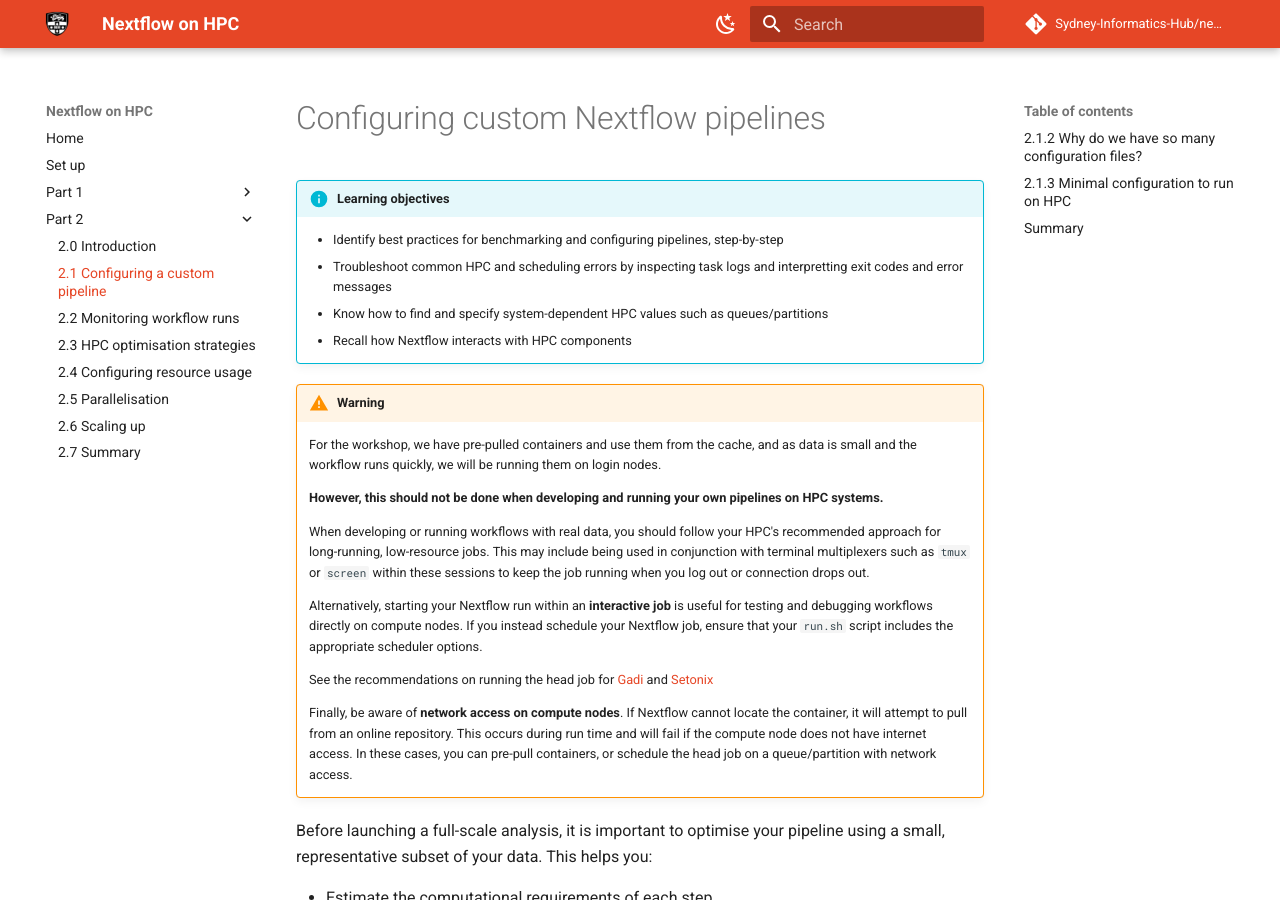
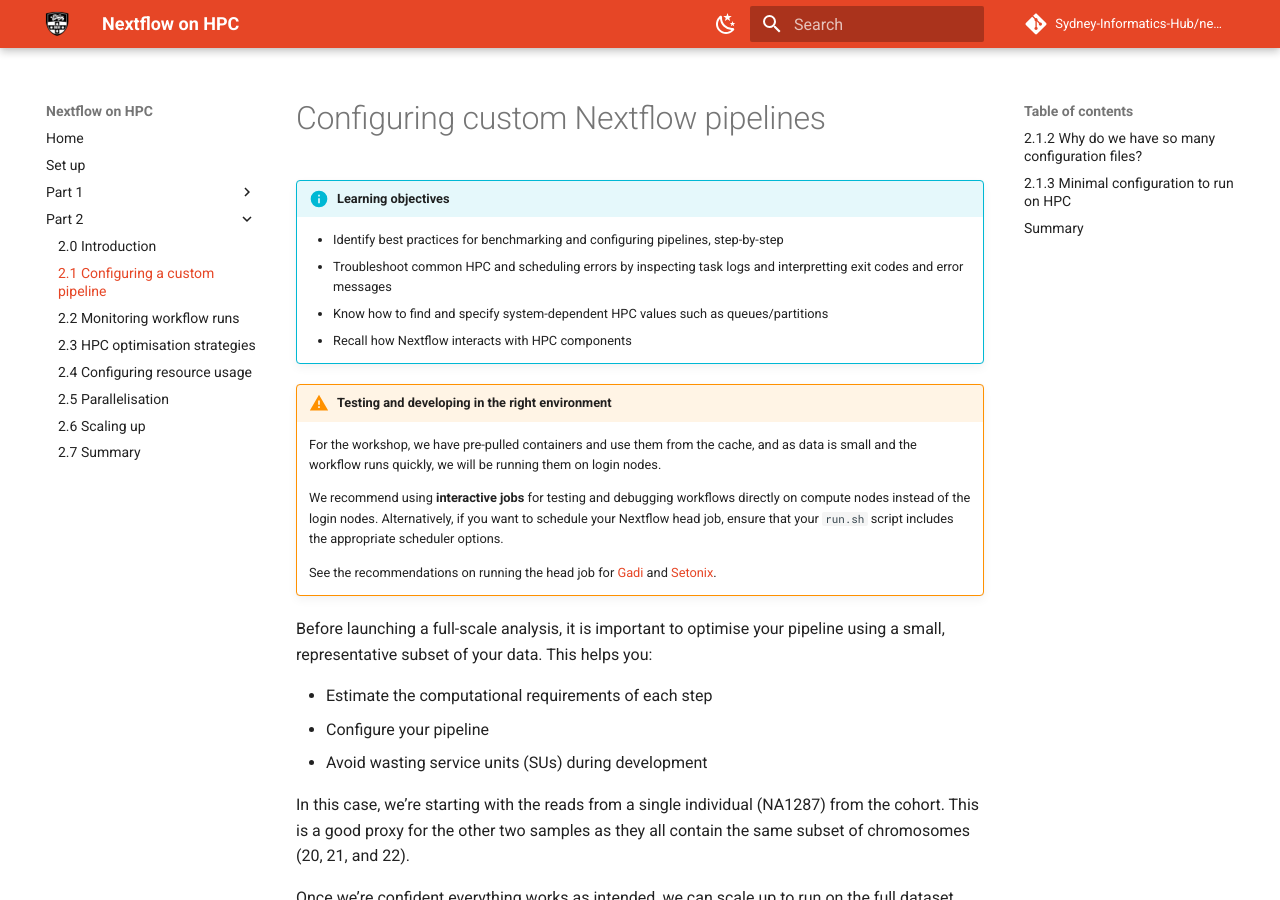
Before and after one commit to Sydney-Informatics-Hub/nextflow-hpc-workshop, an MkDocs documentation site: the page built from docs/part2/21_firstrun.md, in a window 1280 px wide and 900 px high. Built offline with MkDocs 1.6.1 and Material for MkDocs 9.7.7, drawn with Linux system fonts in a browser that asks for light colours; comment, search, counter and statistics services are not loaded.

```diff
--- a/docs/part2/21_firstrun.md
+++ b/docs/part2/21_firstrun.md
@@ -9,28 +9,18 @@
     - Know how to find and specify system-dependent HPC values such as queues/partitions
     - Recall how Nextflow interacts with HPC components
 
-!!! warning Running the head job on the correct node
+!!! warning "Testing and developing in the right environment"
 
     For the workshop, we have pre-pulled containers and use them from the cache,
     and as data is small and the workflow runs quickly, we will be running them
     on login nodes.
 
-    **However, this should not be done when developing and running your own
-    pipelines on HPC systems.**
+    We recommend using **interactive jobs** for testing and debugging
+    workflows directly on compute nodes instead of the login nodes. Alternatively,
+    if you want to schedule your Nextflow head job, ensure that your `run.sh`
+    script includes the appropriate scheduler options.
 
-    When developing or running workflows with real data, you should follow your HPC's
-    recommended approach for long-running, low-resource jobs. This may include being
-    used in conjunction with terminal multiplexers such as `tmux` or `screen` within
-    these sessions to keep the job running when you log out or connection drops out.
-
-    Alternatively, starting your Nextflow run within an **interactive job** is useful for testing and debugging
-    workflows directly on compute nodes. If you instead schedule your Nextflow
-    job, ensure that your `run.sh` script includes the appropriate scheduler options.
-
-    See the recommendations on running the head job for [Gadi](https://opus.nci.org.au/spaces/Help/pages/241926895/Persistent+Sessions) and [Setonix](https://pawsey.atlassian.net/wiki/spaces/US/pages/286097469/How+to+Run+Workflows+on+the+Workflow+Nodes)
-
-    Finally, be aware of **network access on compute nodes**. If Nextflow cannot locate
-    the container, it will attempt to pull from an online repository. This occurs during run time and will fail if the compute node does not have internet access. In these cases, you can pre-pull containers, or schedule the head job on a queue/partition with network access.
+    See the recommendations on running the head job for [Gadi](https://opus.nci.org.au/spaces/Help/pages/241926895/Persistent+Sessions) and [Setonix](https://pawsey.atlassian.net/wiki/spaces/US/pages/286097469/How+to+Run+Workflows+on+the+Workflow+Nodes).
 
 Before launching a full-scale analysis, it is important to optimise your pipeline using a small, representative subset of your data. This helps you:
 
```
